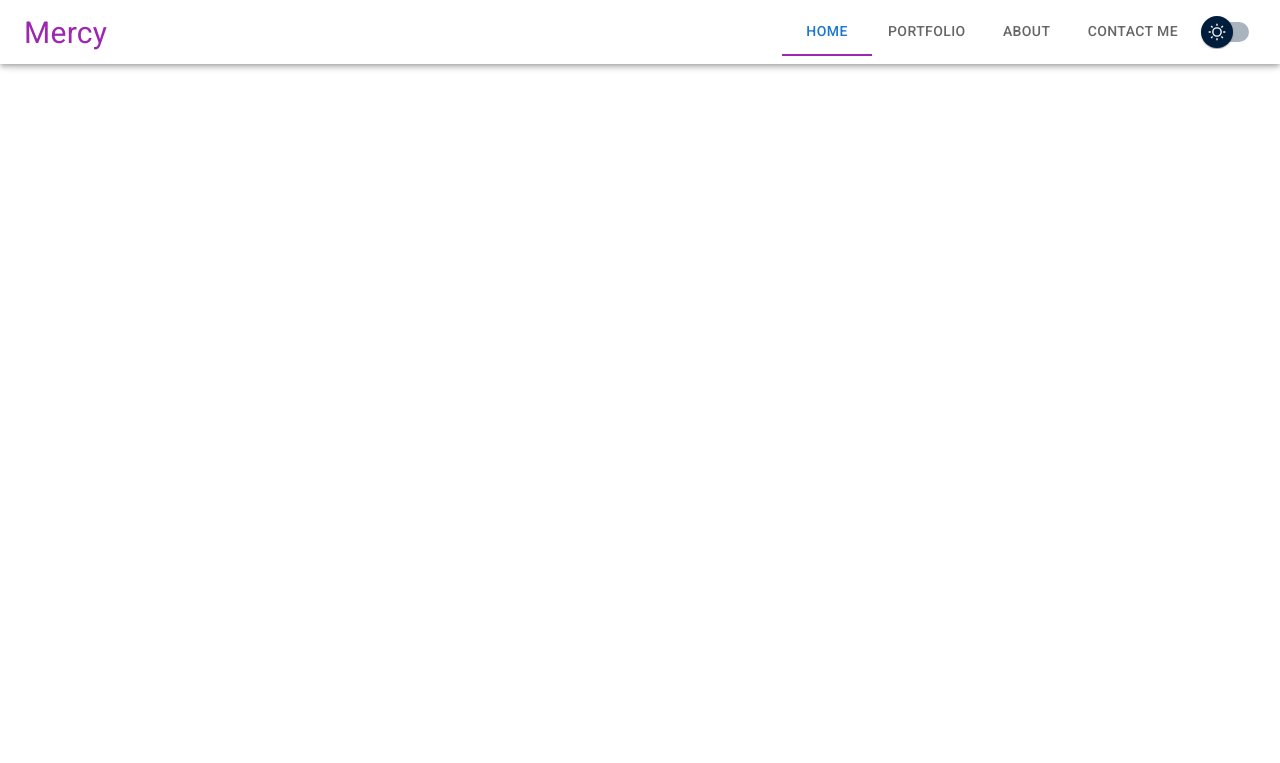
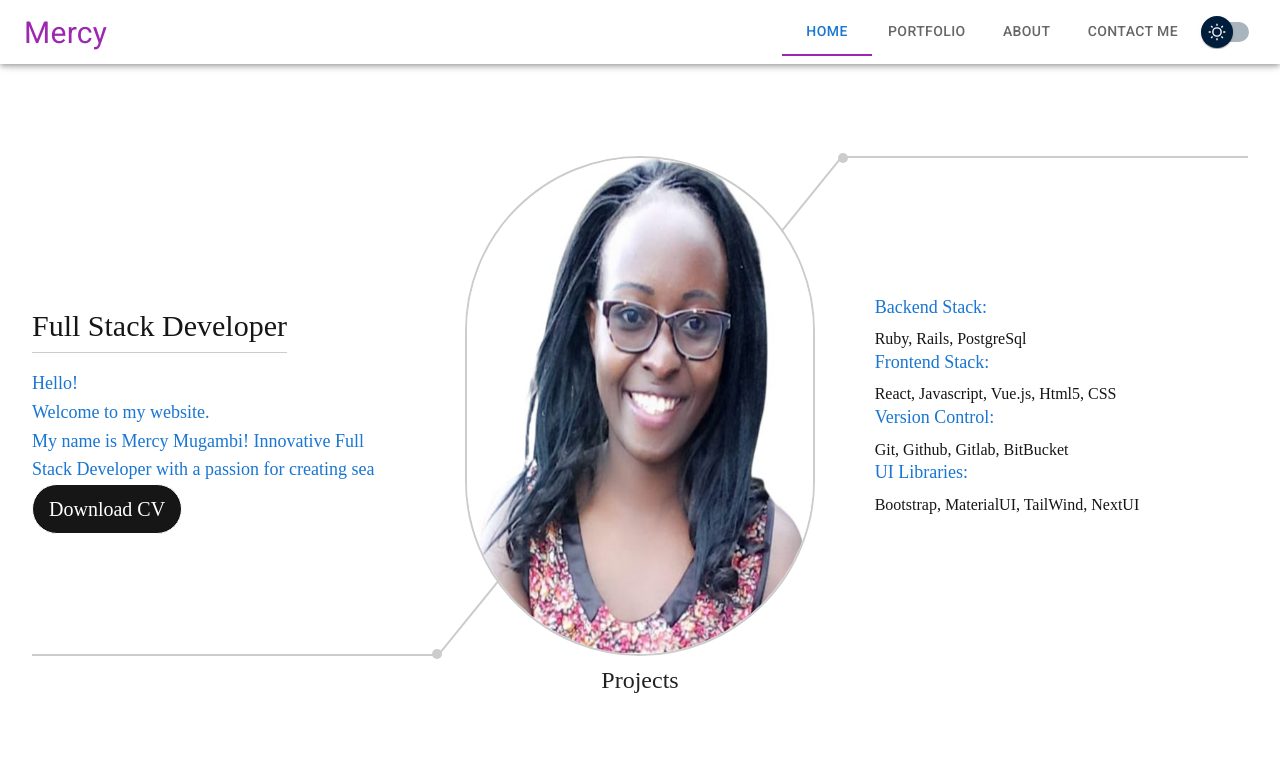
Before and after one commit to mercymugambi/react-portfolio, a React (Create React App) app: page / in a window 1280 px wide. Shown: the top 763 px of the page. Built offline with nearby package versions, Linux system fonts and the light colour scheme.

Commit message:
Update App.js with routes

```diff
--- a/src/App.js
+++ b/src/App.js
@@ -1,7 +1,7 @@
 import { ThemeProvider, createTheme, Box } from '@mui/material';
 import { useState } from 'react';
 import { BrowserRouter as Router } from 'react-router-dom'; // Import BrowserRouter
-import Header from './components/Header';
+import HomePage from './components/HomePage';
 
 function App() {
   const [mode] = useState('light');
@@ -15,7 +15,7 @@ function App() {
     <ThemeProvider theme={darkTheme}>
       <Box bgcolor="background.default" color="text.primary">
         <Router>
-          <Header />
+          <HomePage />
         </Router>
       </Box>
     </ThemeProvider>
```
